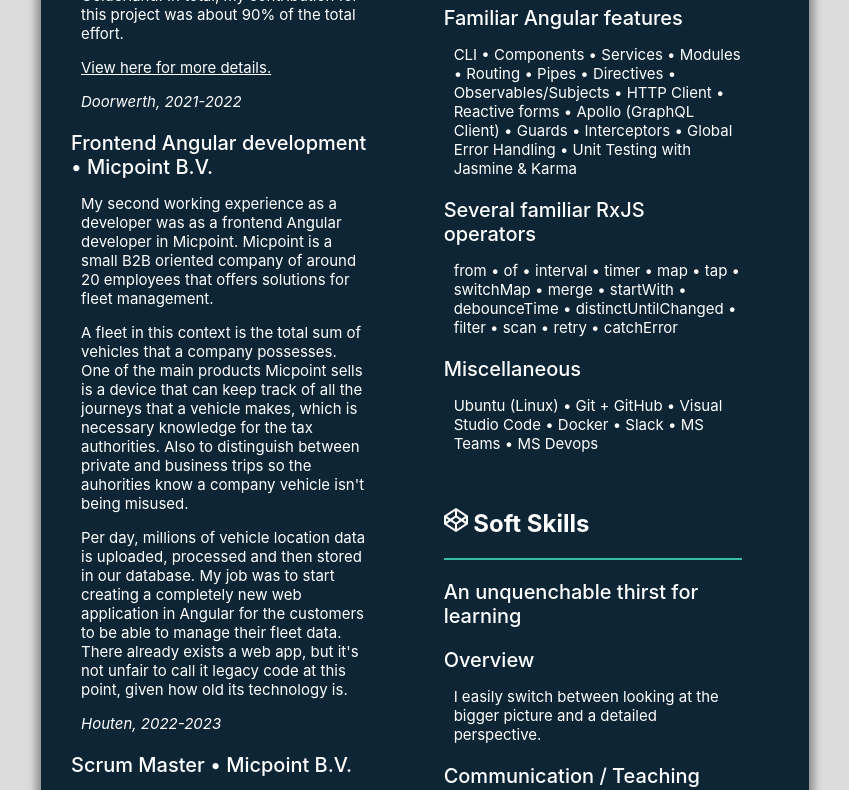
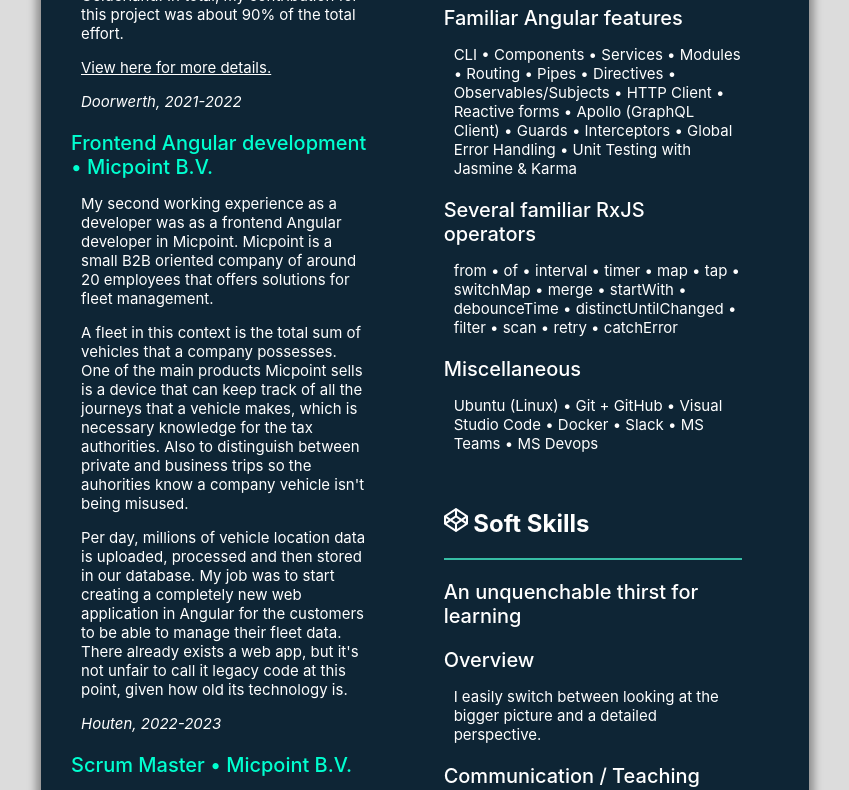
Before and after one commit to colinstringer/portfolio, a React (Create React App) app: page /resume in a window 1280 px wide. Shown: the part 1240-2030 px from the top of the page, without its empty margins (215-1064 px from the left). Built offline with nearby package versions, Linux system fonts and the light colour scheme.

Commit message:
made the resume more responsive

```diff
--- a/src/pages/Resume/index.js
+++ b/src/pages/Resume/index.js
@@ -83,7 +83,7 @@
               </a>
             </p>
             <p style={{ fontStyle: "italic" }}>Doorwerth, 2021-2022</p>
-            <h3>Frontend Angular development • Micpoint B.V.</h3>
+            <h3 className="highlight">Frontend Angular development • Micpoint B.V.</h3>
             <p>
               My second working experience as a developer was as a frontend
               Angular developer in Micpoint. Micpoint is a small B2B oriented
@@ -107,7 +107,7 @@
               how old its technology is.
             </p>
             <p style={{ fontStyle: "italic" }}>Houten, 2022-2023</p>
-            <h3>Scrum Master • Micpoint B.V.</h3>
+            <h3 className="highlight">Scrum Master • Micpoint B.V.</h3>
             <p>
               After 2 months of working at Micpoint, the team recognized that I
               am highly structured in my work-flow and assertive when dealing
--- a/src/pages/Resume/style.css
+++ b/src/pages/Resume/style.css
@@ -47,7 +47,16 @@
   padding: 20px;
 }
 
+.highlight {
+  color: #00ffd0;
+  /* text-decoration: underline; */
+}
+
 @media only screen and (max-width: 1000px) {
+  .page {
+    grid-template-columns: none;
+  }
+
   .body {
     display: grid;
   grid-template-columns: 8fr 2fr;
@@ -55,6 +64,19 @@
   "right"
   "left";
   padding: 20px;
+  }
+
+  .header {
+    display: block;
+    grid-template-columns: none;
+  }
+
+  .header-image {
+    display: none;
+  }
+
+  .resume {
+    margin: 0;
   }
 }
 
```
